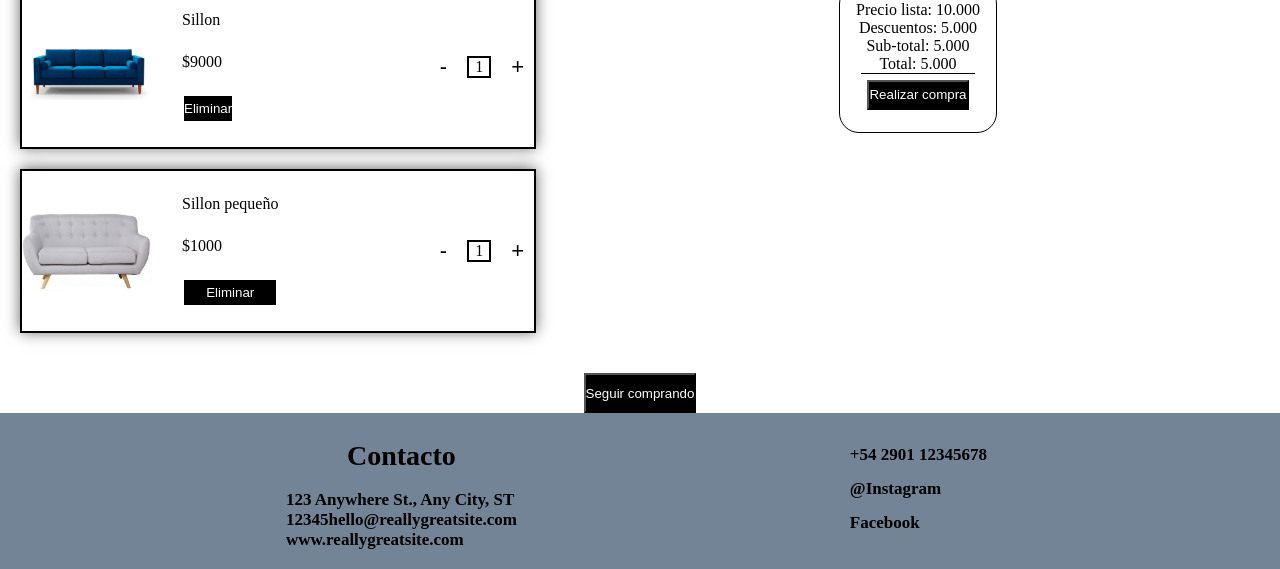
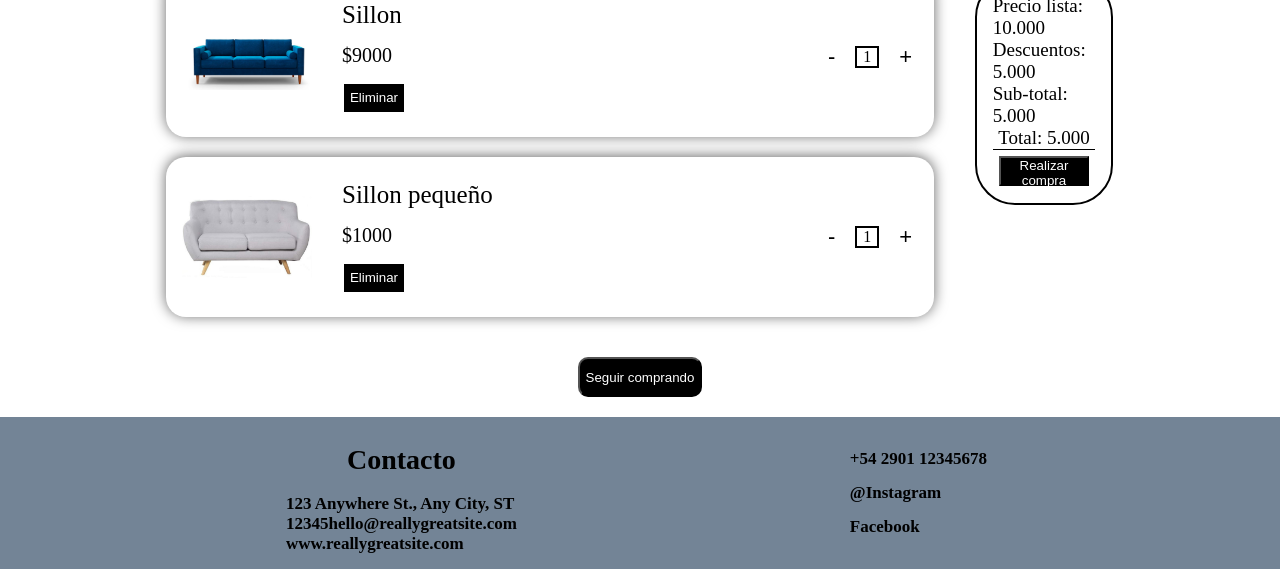
Before and after one commit to tomimirad/sprin2, a plain HTML site: page views/productCart.html in a window 1280 px wide. Shown: the part 568-1137 px from the top of the page. Drawn offline with Linux system fonts and the light colour scheme.

Commit message:
ajsutes a carrito

```diff
--- a/public/css/productCart.css
+++ b/public/css/productCart.css
@@ -9,19 +9,24 @@ body{
 
 .tarjeta{
   display: flex;
-    width: 40vw;
+    width: 60vw;
     height: 160px;
     background-color: white;
     justify-content: space-between;
     margin: 20px;
-    border: solid 2px;
+    border-radius:20px;
     -moz-box-shadow: 0px -1px 14px 0px rgba(0,0,0,0.75);
     box-shadow: 0px -1px 14px 0px rgb(0 0 0 / 60%);
 }
 
 
+.detalles .precio{
+  font-size: 20px;
+}
+
 .tarjeta-izquierda{
   display: flex;
+  padding: 1rem;
 }
 
 .imagenProducto{
@@ -39,19 +44,26 @@ img{
 .detalles{
   display: flex;
   flex-direction: column;
-  justify-content: space-evenly;
+  justify-content: space-around;
+}
+
+.detalles p{
+  font-size: 25px;
 }
 
 .detalles button{
   border: solid 2px;
     color: white;
     background-color: black;
-    height: 29px;
+    height: 4vh;
+    width: 5vw;
 }
 
 .tarjeta-derecha{
   display: flex;
   align-items: center;
+  width: 10vw;
+    justify-content: center;
 }
 
 .tarjeta-derecha span{
@@ -64,19 +76,29 @@ img{
 
 .arriba{
   display: flex;
-  justify-content: space-between;
+  justify-content: center;
+  align-items: center;
 }
 
 .abajo{
   display: flex;
   justify-content: center;
-margin-top: 20px;
+  margin-top: 20px;
+  margin-bottom: 20px;
 }
 
 .abajo button{
   color: white;
     background-color: black;
     height: 40px;
+    border-radius: 10px;
+    padding: 6px;
+}
+
+
+ button:hover{
+  background-color: #738496;
+  transition: 0.3s;
 }
 .cantida-producto{
   margin: 10px;
@@ -88,11 +110,11 @@ margin-top: 20px;
 
 .derecha{
   display: flex;
-    width: 160px;
+    width: 180px;
+    height: 640px;
     flex-direction: column;
     align-items: center;
-    height: 300px;
-    margin: auto;
+    justify-content: space-evenly;
 }
 
 .logo{
@@ -101,18 +123,30 @@ margin-top: 20px;
 
 .derecha-abajo{
   margin-bottom:6px ;
-    border: solid 1px;
-    border-radius: 20px;
+    border: solid 2px;
+    border-radius: 40px;
     padding: 1rem;
+    height: 24vh;
+    width: 8vw;
     display: flex;
     flex-direction: column;
+    justify-content: space-between;
     align-items: center;
+}
+
+.derecha-abajo p{
+  font-size: 19px;
 }
 
 .derecha-abajo button{
     color: white;
     background-color: black;
     height: 30px;
+}
+
+.derecha-abajo button:hover{
+    background-color: #738496;
+    transition: 0.3s;
 }
 
 .derecha .boton{
--- a/views/productCart.html
+++ b/views/productCart.html
@@ -44,16 +44,16 @@
               </div>
               <div class="detalles">
                 <p>Microondas</p>
-                <p>$6000</p>
+                <p class="precio">$6000</p>
                 <button type="reset">Eliminar</button>
               </div>
             </div>
             <div class="tarjeta-derecha">
-              <span>-</span>
-              <div class="cantida-producto">1</div>
-              <span>+</span>
+                <span>-</span>
+                <div class="cantida-producto">1</div>
+                <span>+</span>
+              </div>
             </div>
-          </div>
           <div class="tarjeta">
             <div class="tarjeta-izquierda">
               <div class="imagenProducto">
@@ -61,7 +61,7 @@
               </div>
               <div class="detalles">
                 <p>Mesa</p>
-                <p>$2000</p>
+                <p class="precio">$2000</p>
                 <button type="reset">Eliminar</button>
               </div>
             </div>
@@ -78,7 +78,7 @@
               </div>
               <div class="detalles">
                 <p>Sillon</p>
-                <p>$9000</p>
+                <p class="precio">$9000</p>
                 <button type="reset">Eliminar</button>
               </div>
             </div>
@@ -95,7 +95,7 @@
               </div>
               <div class="detalles">
                 <p>Sillon pequeño</p>
-                <p>$1000</p>
+                <p class="precio">$1000</p>
                 <button type="reset">Eliminar</button>
               </div>
             </div>
```
